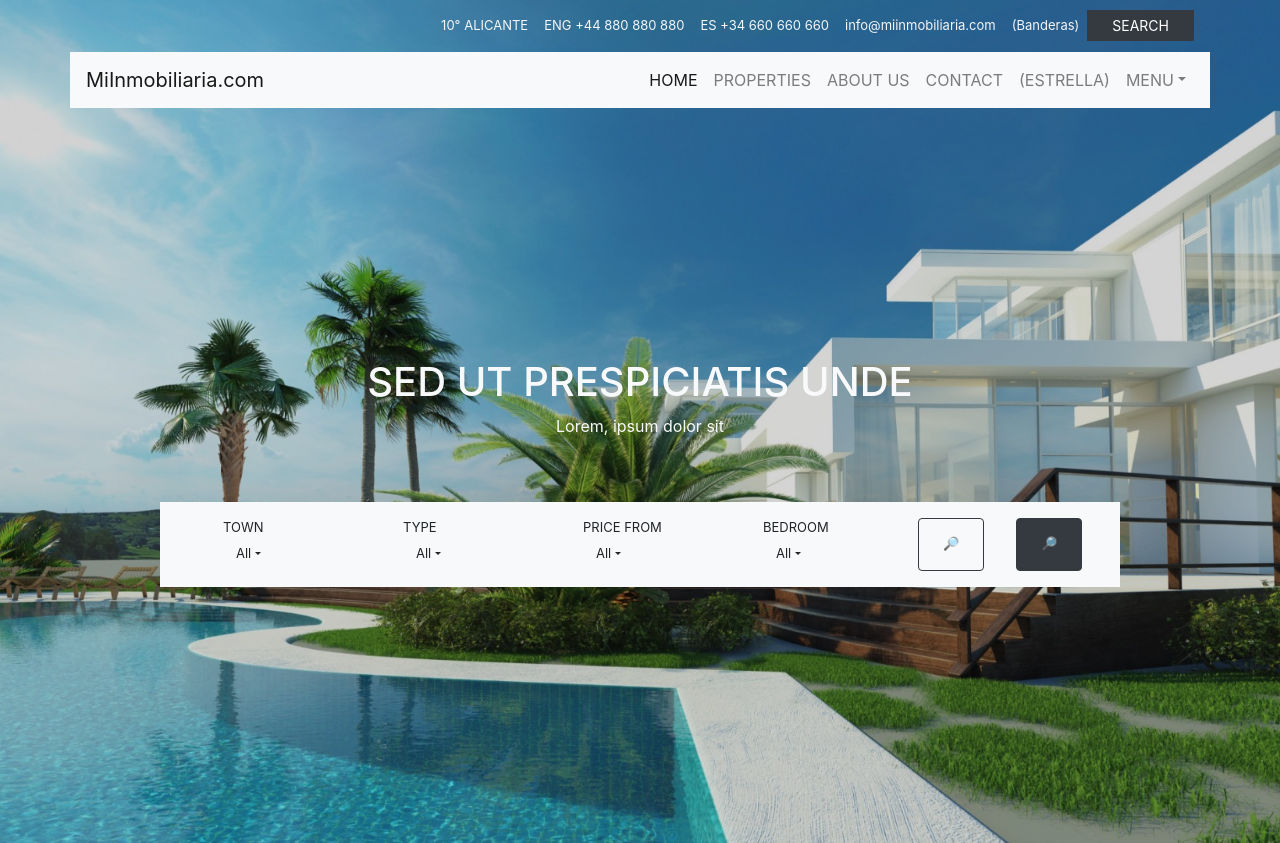
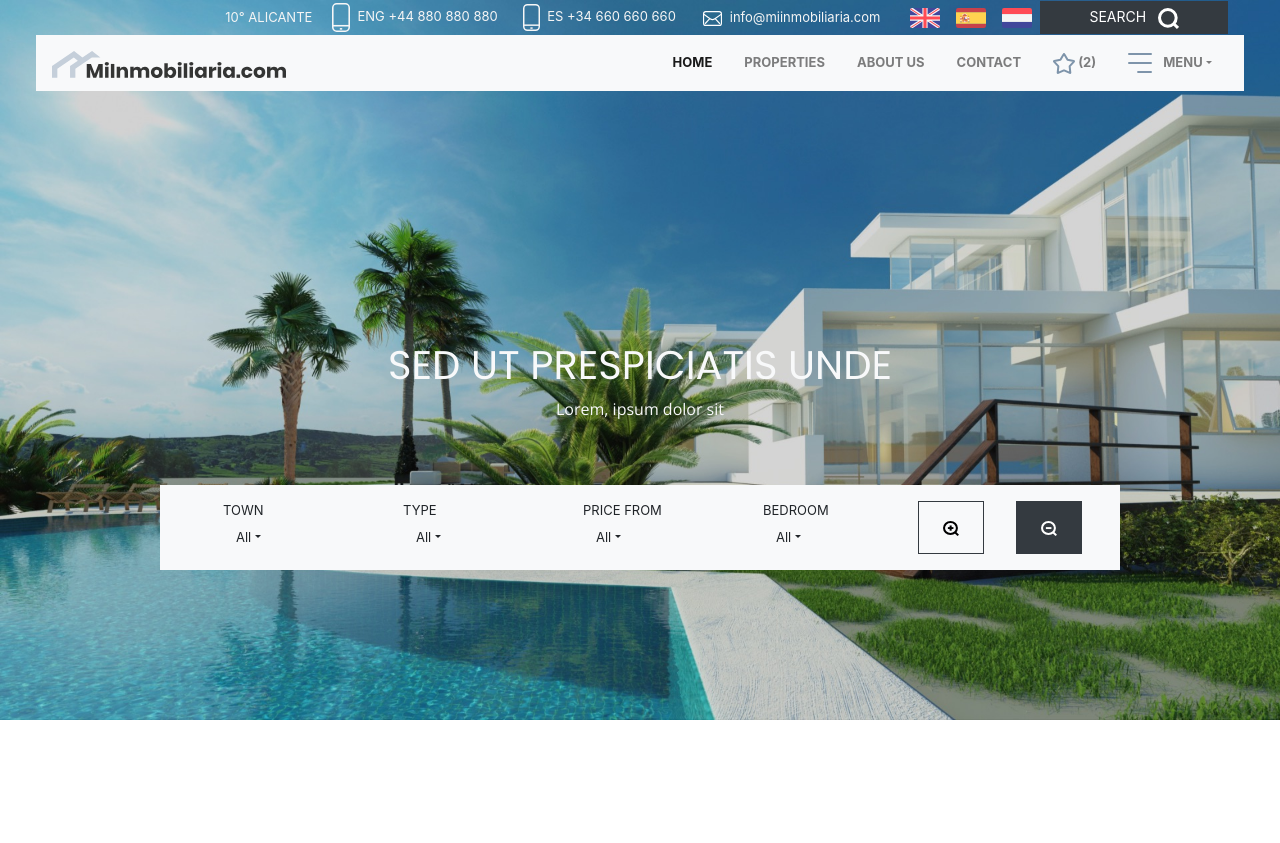
Before and after one commit to emilioh93/mediaelx.github.io, a plain HTML site: page index.html in a window 1280 px wide. Shown: the top 843 px of the page. Drawn offline with nearby package versions, Linux system fonts and the light colour scheme.

Commit message:
trabajé en los íconos de los navbars y en la fuente de todos los textos

```diff
--- a/css/style.css
+++ b/css/style.css
@@ -1,17 +1,40 @@
+@import url('https://fonts.googleapis.com/css2?family=Open+Sans&display=swap');
+@import url('https://fonts.googleapis.com/css2?family=Poppins&display=swap');
 * {
     padding: 0%;
     margin: 0%;
+}
+
+h1,
+h2,
+h3,
+h4,
+h5,
+h6 {
+    font-family: 'Poppins', sans-serif;
+}
+
+p {
+    font-family: 'Open Sans', sans-serif;
 }
 
 .mayus {
     text-transform: uppercase;
 }
 
+.bold {
+    font-weight: bold;
+}
+
+.fontSizeMd {
+    font-size: small;
+}
+
 .headerBg {
     background-image: url(../img/Background_slider.jpg);
     background-repeat: no-repeat;
     background-position: top;
-    background-size: cover;
+    background-size: contain;
     padding-bottom: 20%;
     z-index: 1;
 }
@@ -23,6 +46,19 @@
 button {
     color: whitesmoke;
     font-size: small;
+}
+
+.alturaNavbar {
+    height: 19px;
+}
+
+.containerNavBars {
+    margin-left: 36px;
+    margin-right: 36px;
+}
+
+.alturaIconos {
+    width: 10%;
 }
 
 
--- a/index.html
+++ b/index.html
@@ -14,61 +14,62 @@
 
 <body>
     <header class="headerBg">
+        <section class="containerNavBars">
             <!-- NAVBAR 1 -->
-        <nav class="navbar navbar-expand-lg textFormat container">
+            <nav class="navbar navbar-expand-lg textFormat w-100">
                 <button class="navbar-toggler" type="button" data-toggle="collapse" data-target="#navbarSupportedContent" aria-controls="navbarSupportedContent" aria-expanded="false" aria-label="Toggle navigation">
                   <span class="navbar-toggler-icon"></span>
                 </button>
-
-            <div class="collapse navbar-collapse" id="navbarSupportedContent">
-                <ul class="navbar-nav ml-auto">
-                    <li class="nav-item">
+                <div class="collapse navbar-collapse alturaNavbar" id="navbarSupportedContent">
+                    <ul class="navbar-nav ml-auto align-items-center">
+                        <li class="nav-item align-items-center">
                             <a class="nav-link" href="#">10° ALICANTE</a>
                         </li>
-                    <li class="nav-item">
-                        <a class="nav-link" href="#">ENG +44 880 880 880</a>
+                        <li class="nav-item align-items-center">
+                            <a class="nav-link" href="#"><img src="img/phone_white_footer.svg" alt="ícono de teléfono" class="alturaIconos mx-1"> ENG +44 880 880 880</a>
                         </li>
-                    <li class="nav-item">
-                        <a class="nav-link" href="#">ES +34 660 660 660</a>
+                        <li class="nav-item align-items-center">
+                            <a class="nav-link" href="#"><img src="img/phone_white_footer.svg" alt="ícono de teléfono" class="alturaIconos mx-1"> ES +34 660 660 660</a>
                         </li>
-                    <li class="nav-item">
-                        <a class="nav-link" href="#">info@miinmobiliaria.com</a>
+                        <li class="nav-item align-items-center">
+                            <a class="nav-link" href="#"><img src="img/mail_white_footer.svg" alt="ícono correo electrónico" class="alturaIconos mx-1"> info@miinmobiliaria.com</a>
                         </li>
-                    <li class="nav-item">
-                        <a class="nav-link" href="#">(Banderas)</a>
+                        <li class="nav-item align-items-center d-flex">
+                            <a class="nav-link" href="#"><img src="img/eng_flag.svg" alt="ícono bandera británica"></a>
+                            <a class="nav-link" href="#"><img src="img/esp_flag.svg" alt="ícono bandera española"></a>
+                            <a class="nav-link" href="#"><img src="img/neth_flag.svg" alt="ícono bandera holandesa"></a>
                         </li>
                     </ul>
-                <form class="form-inline my-lg-0">
-                    <button class="btn btn-sm rounded-0 px-4 btn-dark my-sm-0 mayus" type="submit">Search</button>
+                    <form class="form-inline my-lg-0 align-items-center">
+                        <button class="btn btn-sm rounded-0 px-5 btn-dark my-sm-0 mayus" type="submit">Search <img src="img/search_header.svg" alt="ícono de lupa" class="ml-2"></button>
                     </form>
                 </div>
             </nav>
             <!-- MAIN NAVBAR -->
-        <nav class="navbar navbar-expand-lg navbar-light bg-light container">
-            <a class="navbar-brand" href="#">MiInmobiliaria.com</a>
+            <nav class="navbar navbar-expand-lg navbar-light bg-light w-100">
+                <a class="navbar-brand" href="#"><img src="img/logo.svg" alt="logo de Mi Inmobiliaria"></a>
                 <button class="navbar-toggler" type="button" data-toggle="collapse" data-target="#navbarSupportedContent" aria-controls="navbarSupportedContent" aria-expanded="false" aria-label="Toggle navigation">
                   <span class="navbar-toggler-icon"></span>
                 </button>
-
                 <div class="collapse navbar-collapse" id="navbarSupportedContent">
-                <ul class="navbar-nav ml-auto mayus">
-                    <li class="nav-item active">
+                    <ul class="navbar-nav ml-auto mayus bold fontSizeMd align-items-center">
+                        <li class="nav-item active px-2">
                             <a class="nav-link" href="#">Home</a>
                         </li>
-                    <li class="nav-item">
+                        <li class="nav-item px-2">
                             <a class="nav-link" href="#">Properties</a>
                         </li>
-                    <li class="nav-item">
+                        <li class="nav-item px-2">
                             <a class="nav-link" href="#">About Us</a>
                         </li>
-                    <li class="nav-item">
+                        <li class="nav-item px-2">
                             <a class="nav-link" href="#">Contact</a>
                         </li>
-                    <li class="nav-item">
-                        <a class="nav-link" href="#">(estrella)</a>
+                        <li class="nav-item px-2">
+                            <a class="nav-link" href="#"><img src="img/star.svg" alt="ícono estrella"> (2)</a>
                         </li>
-                    <li class="nav-item dropdown">
-                        <a class="nav-link dropdown-toggle" href="#" id="navbarDropdown" role="button" data-toggle="dropdown" aria-haspopup="true" aria-expanded="false">Menu</a>
+                        <li class="nav-item dropdown px-2">
+                            <a class="nav-link dropdown-toggle" href="#" id="navbarDropdown" role="button" data-toggle="dropdown" aria-haspopup="true" aria-expanded="false"><img src="img/menu.svg" alt="líneas del menú" class="mr-2"> Menu</a>
                             <div class="dropdown-menu dropdown-menu-right" aria-labelledby="navbarDropdown">
                                 <a class="dropdown-item active" href="#">Home</a>
                                 <a class="dropdown-item" href="#">Properties</a>
@@ -84,6 +85,7 @@
                     </ul>
                 </div>
             </nav>
+        </section>
         <!-- PORTADA -->
         <section class="positionSearch">
             <section class="d-flex justify-content-center text-center my-5">
@@ -148,8 +150,12 @@
                     </div>
 
                     <div class="col-lg-2 d-flex justify-content-center">
-                        <button class="btn btn-outline-dark px-4 text-center mx-3">🔎</button>
-                        <button class="btn btn-dark px-4 text-center mx-3">🔎</button>
+                        <button class="btn btn-outline-dark rounded-0 px-4 text-center mx-3">
+                            <img src="img/advanced.svg" alt="ícono de lupa">
+                        </button>
+                        <button class="btn btn-dark rounded-0 px-4 text-center mx-3">
+                            <img src="img/advanced_less_white.svg" alt="ícono de lupa">
+                        </button>
                     </div>
                 </div>
             </section>
```
Lines whose indentation alone changed are shown as unchanged.
